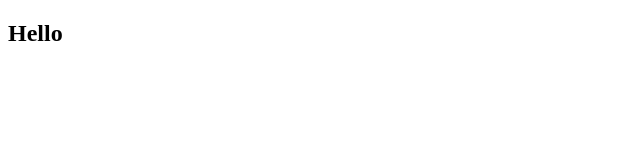
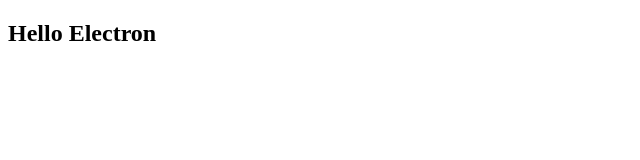
Before and after one commit to oardi/electron-starter, an Electron app: page src/index.html in a window 1200 px wide. Shown: the whole page, without its empty margins (0-640 px from the left). Drawn offline with Linux system fonts and the light colour scheme.

Commit message:
updated to electron 4

```diff
--- a/index.js
+++ b/index.js
@@ -1,8 +1,9 @@
-const {app, BrowserWindow} = require("electron");
+const { app, BrowserWindow } = require("electron");
 
 let win = null;
 
 app.on("ready", function () {
+
 	win = new BrowserWindow({
 		width: 1200,
 		height: 720,
@@ -19,6 +20,7 @@
 	win.on('closed', function () {
 		win = null;
 	});
+
 });
 
 //createWindow on activate
@@ -26,7 +28,7 @@
 	if (win == null) {
 		createWindow();
 	}
-})
+});
 
 //quit the app from the process
 app.on('window-all-closed', function () {
--- a/src/index.html
+++ b/src/index.html
@@ -1,13 +1,12 @@
 <!doctype html>
 <html>
 
-<head>
-    <title>App Title</title>
-</head>
+	<head>
+		<title>App Title</title>
+	</head>
 
-<body>
-    <h2>Hello</h2>
-
-</body>
+	<body>
+		<h2>Hello Electron</h2>
+	</body>
 
 </html>
```
Also changed, not shown: package.json (+4 -3 lines), 2 other files. Lines whose indentation alone changed are shown as unchanged.
